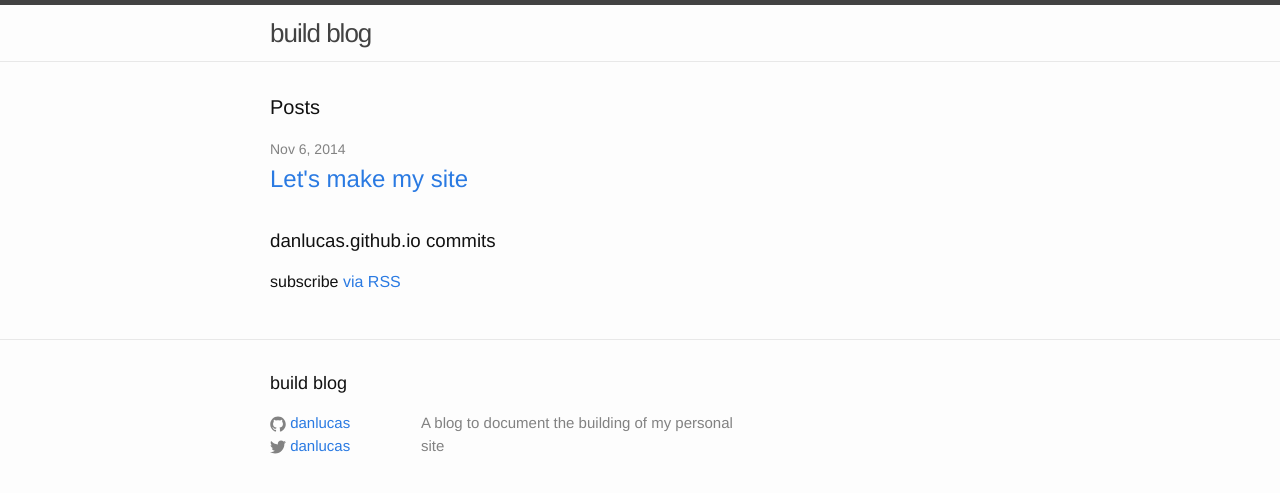
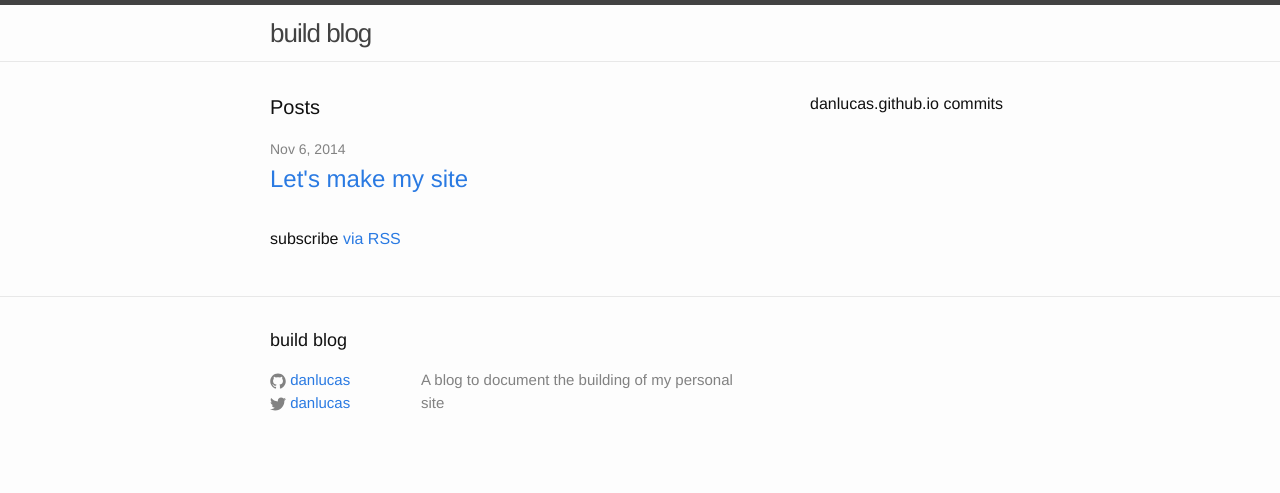
Before and after one commit to danlucas/buildblog, a Jekyll site: the page built from index.html, in a window 1280 px wide. Shown: the top 493 px of the page. Built offline with Jekyll 4.4.1, drawn with Linux system fonts in a browser that asks for light colours.

Commit message:
little styling for the commit list

```diff
--- a/_sass/_layout.scss
+++ b/_sass/_layout.scss
@@ -234,3 +234,19 @@
         }
     }
 }
+
+.home {
+    display: -webkit-flex;
+    display: flex;
+}
+.posts {
+    -webkit-flex: 1;
+    flex: 1;
+}
+
+.commit-list ul li a {
+    font-size: $small-font-size;
+}
+.commit-list {
+    width: 200px;
+}
--- a/index.html
+++ b/index.html
@@ -4,6 +4,7 @@ layout: default
 
 <div class="home">
 
+    <div class="posts">
         <h1 class="page-heading">Posts</h1>
 
         <ul class="post-list">
@@ -17,12 +18,12 @@ layout: default
             </li>
             {% endfor %}
         </ul>
+        <p class="rss-subscribe">subscribe <a href="{{ "/feed.xml" | prepend: site.baseurl }}">via RSS</a></p>
+    </div>
 
     <div class="commit-list">
-        <h3>danlucas.github.io commits</h3>
+        <h4>danlucas.github.io commits</h4>
         <ul></ul>
     </div>
 
-  <p class="rss-subscribe">subscribe <a href="{{ "/feed.xml" | prepend: site.baseurl }}">via RSS</a></p>
-
 </div>
```
Lines whose indentation alone changed are shown as unchanged.
